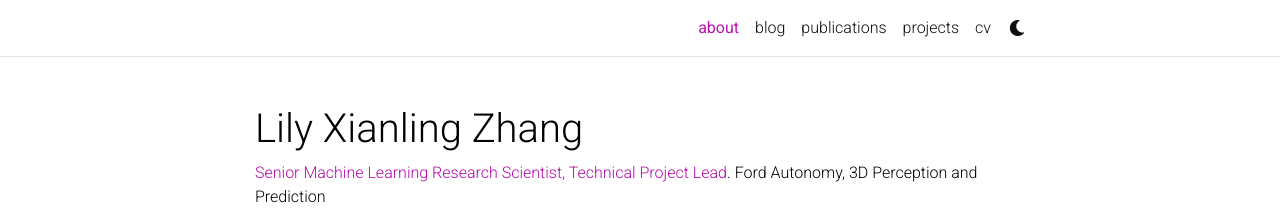
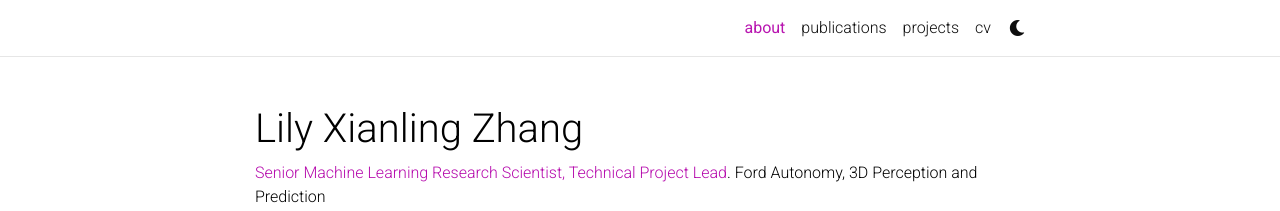
Before and after one commit to alchemz/alchemz.github.io, a Jekyll site: the page built from _pages/about.md, in a window 1280 px wide. Shown: the top 211 px of the page. Built offline with Jekyll 4.4.1, drawn with Linux system fonts in a browser that asks for light colours; comment, search, counter and statistics services are not loaded; a style sheet for code colours, icons or effects is not loaded.

Commit message:
comment out blog

```diff
--- a/_config.yml
+++ b/_config.yml
@@ -121,10 +121,10 @@ bing_site_verification:  # out your bing-site-verification ID (Bing Webmaster)
 # Blog
 # -----------------------------------------------------------------------------
 
-blog_name: al-folio # blog_name will be displayed in your blog page
-blog_nav_title: blog # your blog must have a title for it to be displayed in the nav bar
-blog_description: a simple whitespace theme for academics
-permalink: /blog/:year/:title/
+# blog_name: al-folio # blog_name will be displayed in your blog page
+# blog_nav_title: blog # your blog must have a title for it to be displayed in the nav bar
+# blog_description: a simple whitespace theme for academics
+# permalink: /blog/:year/:title/
 
 # Pagination
 pagination:
--- a/_layouts/about.html
+++ b/_layouts/about.html
@@ -47,10 +47,10 @@ layout: default
           {%- endif %}
 
           <!-- Latest posts -->
-          {% if page.latest_posts -%}
+          <!-- {% if page.latest_posts -%}
             <h2><a href="{{ '/blog/' | relative_url }}" style="color: inherit;">latest posts</a></h2>
             {%- include latest_posts.html %}
-          {%- endif %}
+          {%- endif %} -->
 
           <!-- Selected papers -->
           {% if page.selected_papers -%}
```
